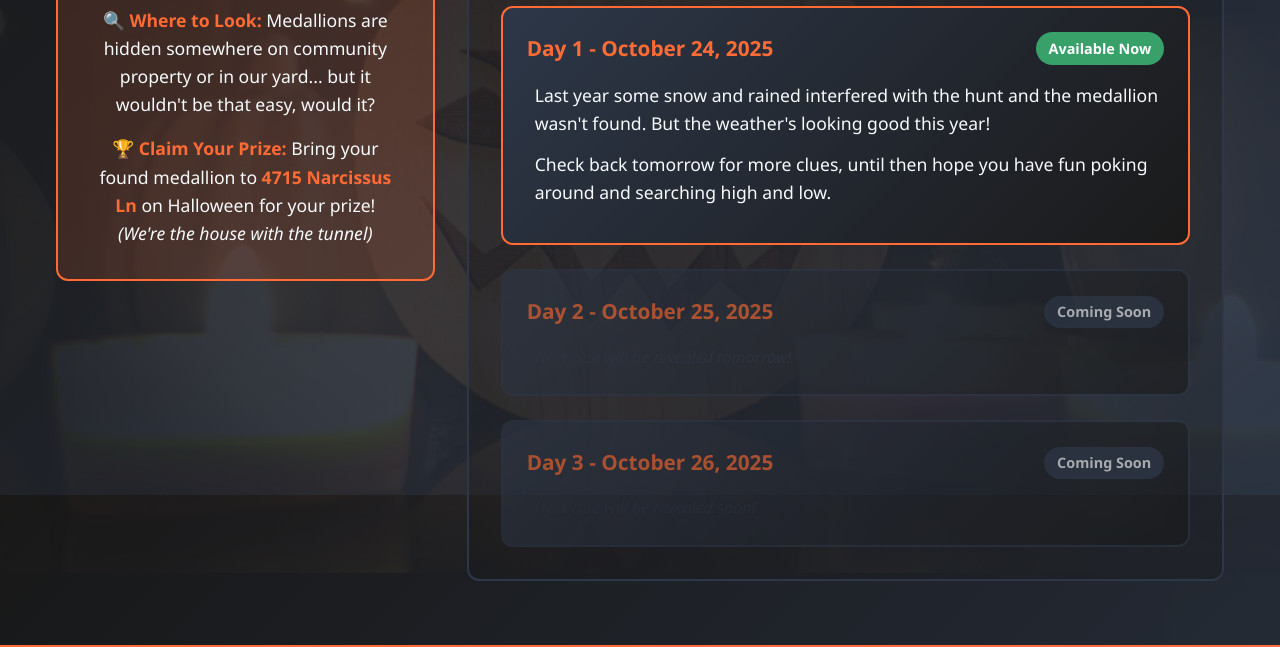
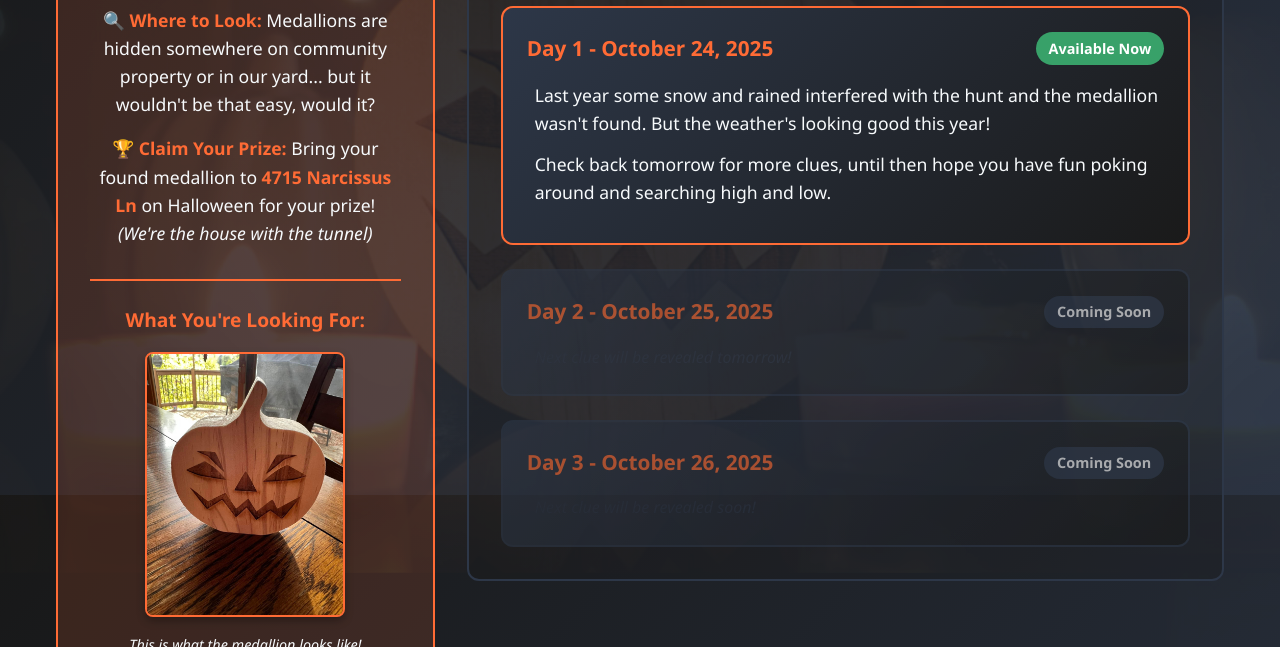
Before and after one commit to bignickolson/wyndemerehalloween, a plain HTML site: page index.html in a window 1280 px wide. Shown: the part 305-952 px from the top of the page. Drawn offline with Linux system fonts and the light colour scheme; a web font is replaced by a local one.

Commit message:
Add medallion example image to help hunters identify what to look for

```diff
--- a/index.html
+++ b/index.html
@@ -23,6 +23,11 @@
                 <div class="rules-content">
                     <p><strong>🔍 Where to Look:</strong> Medallions are hidden somewhere on community property or in our yard... but it wouldn't be that easy, would it?</p>
                     <p><strong>🏆 Claim Your Prize:</strong> Bring your found medallion to <strong>4715 Narcissus Ln</strong> on Halloween for your prize! <em>(We're the house with the tunnel)</em></p>
+                </div>
+                <div class="medallion-example">
+                    <h3>What You're Looking For:</h3>
+                    <img src="medallion-2.jpg" alt="Example of medallion to find" class="example-medallion">
+                    <p class="example-text">This is what the medallion looks like!</p>
                 </div>
             </section>
 
--- a/styles.css
+++ b/styles.css
@@ -105,6 +105,36 @@ h2 {
 
 .rules-content strong {
     color: var(--halloween-orange);
+}
+
+.medallion-example {
+    margin-top: 2rem;
+    padding-top: 1.5rem;
+    border-top: 2px solid var(--halloween-orange);
+    text-align: center;
+}
+
+.medallion-example h3 {
+    color: var(--halloween-orange);
+    margin-bottom: 1rem;
+    font-size: 1.2rem;
+}
+
+.example-medallion {
+    max-width: 200px;
+    width: 100%;
+    height: auto;
+    border-radius: 8px;
+    border: 2px solid var(--halloween-orange);
+    margin-bottom: 0.5rem;
+    box-shadow: 0 4px 8px rgba(0, 0, 0, 0.3);
+}
+
+.example-text {
+    font-size: 0.9rem;
+    color: var(--halloween-light);
+    font-style: italic;
+    margin: 0;
 }
 
 .hunt-info p {
```
Also changed, not shown: medallion-2.jpg (added).
